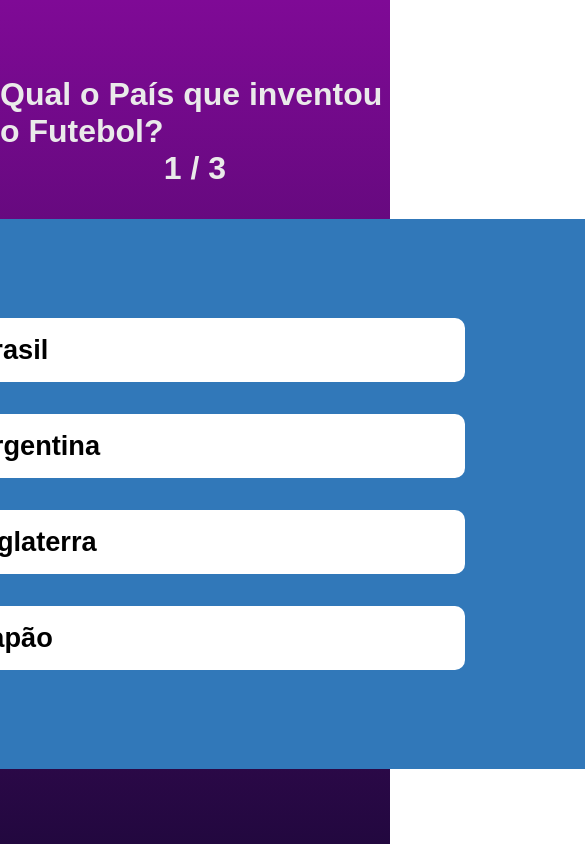
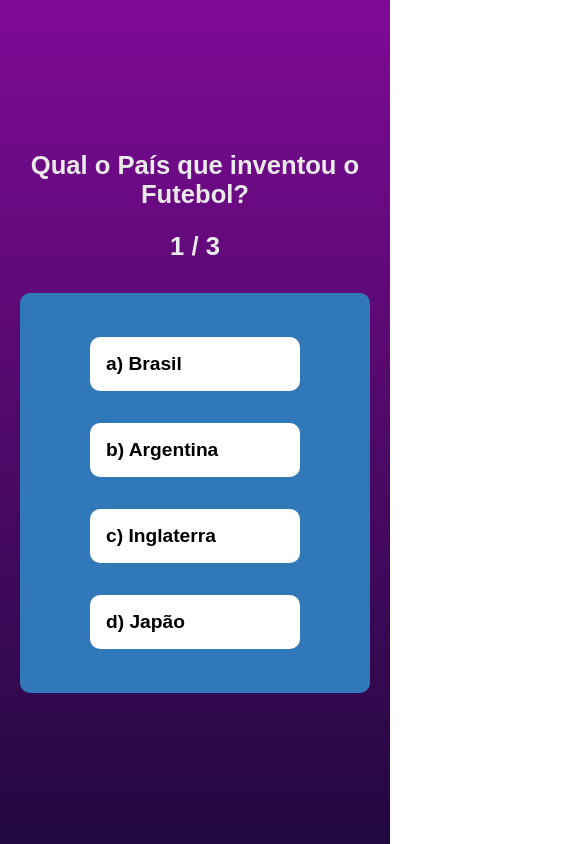
Before and after one commit to wesleydearaujoteixeira/quiz-answer-question, a React (Vite) app in the folder quiz/: page / in a window 390 px wide. Both pictures are taken after a click on the button "Iniciar o Quiz?". Shown: the top 844 px of the page, 585 px wide, since content can reach past the window. Built offline with nearby package versions, Linux system fonts and the light colour scheme; the HTML template or start-up script is replaced by a standard one.

Commit message:
editing files

```diff
--- a/quiz/src/App.css
+++ b/quiz/src/App.css
@@ -54,13 +54,20 @@
   align-items: center;
 }
 
+.TitleQuery {
+  width: 100%;
+  text-align: center;
+  display: flex;
+  flex-direction: column;
+  gap: 1.4rem;
+}
 
 
 .container {
   background-color: rgb(49, 120, 185);
   color: black;
-  height: 550px;
-  width: 900px;
+  height: 450px;
+  width: 600px;
   border-radius: 10px;
   display: flex;
   flex-direction: column;
@@ -69,6 +76,13 @@
   gap: 2rem;
   list-style-type: none;
   margin-top: 2rem;
+}
+
+
+.Image_Bruna {
+  width: 400px;
+  margin-top: 1rem;
+  border-radius: 10px;
 }
 
 
@@ -107,3 +121,81 @@
   color: white;
   font-size: 1.7rem;
 }
+
+
+@media screen and (max-width: 800px) {
+
+  .TitleQuery {
+    width: 100%;
+    text-align: center;
+    display: flex;
+    flex-direction: column;
+    gap: 1.4rem;
+  }
+
+  .container {
+    background-color: rgb(49, 120, 185);
+    color: black;
+    height: 400px;
+    width: 350px;
+    border-radius: 10px;
+    display: flex;
+    flex-direction: column;
+    justify-content: center;
+    align-items: center;
+    gap: 2rem;
+    list-style-type: none;
+    margin-top: 2rem;
+  }
+
+  .container > h1 {
+    font-size: 1.2rem;
+    background-color: white;
+    color: black;
+    border-radius: 10px;
+    width: 60%;
+    padding: 1rem;
+    cursor: pointer;
+  }
+
+
+  .container > .correct {
+    background-color: rgb(22, 202, 118);
+    font-size: 1.2rem;
+    color: white;
+    border-radius: 10px;
+    cursor: pointer;
+
+  }
+
+  .container > .incorrect {
+    background-color: rgba(202, 23, 23, 0.918);
+    color: white;
+    font-size: 1.2rem;
+  }
+
+  .main > div > button {
+    background-color: rgb(14, 22, 61);
+    width: 80%;
+    color: white;
+    font-size: 1.5rem;
+    text-shadow: 3px 3px 5px black;
+    margin: auto;
+    border-radius: 10px;
+    padding: 1rem;
+    text-align: center;
+    cursor: pointer;
+  }
+
+  h1 {
+    font-size: 1.6rem;
+  }
+  .Image_Bruna {
+    width: 350px;
+    margin-top: 1rem;
+    border-radius: 10px;
+  }
+
+
+
+}
--- a/quiz/src/App.tsx
+++ b/quiz/src/App.tsx
@@ -8,6 +8,7 @@ function App() {
   const [currentIndex, setCurrentIndex] = useState(0);
   const [initial, setInitial] = useState(false);
   const [lock, setLock] = useState(false);
+  const [loadImage, setLoadImage] = useState(false);
 
 
 
@@ -26,11 +27,13 @@ function App() {
             if(current === index && item) {
 
               item.classList.add('correct');
+              setLoadImage(true);
               setLock(true);
 
               setTimeout(() => {
                 setCurrentIndex(currentIndex + 1);
                 item.classList.remove('correct');
+                setLoadImage(false);
                 setLock(false);
               }, 5000);
 
@@ -58,10 +61,6 @@ function App() {
         setCurrentIndex(0);
       }
 
-
-
-
-
   }
 
   const handleState = () => {
@@ -77,9 +76,14 @@ function App() {
       {currentQA  && initial ? (
 
         <>
-          <h1>{currentQA.title}</h1>
+          <div className='TitleQuery'>
+              <h1>{currentQA.title}</h1>
+              <h1> {currentIndex + 1} / {questions_answers.length} </h1>
+          </div>
 
-            <h1> {currentIndex + 1} / {questions_answers.length} </h1>
+            {loadImage && (
+              <img  className='Image_Bruna' src="https://planetsex.com.br/Img/conteudo/cenas/cena_selecionada/fotos/bruna-surfistinha-transando-de-verdade_926_5.jpg" alt="" />
+            )}
 
           <section className={initial == true? 'container' : 'default'}>
 
--- a/quiz/src/questions/quetions.ts
+++ b/quiz/src/questions/quetions.ts
@@ -21,6 +21,7 @@ export const questions_answers:  QuestionAnswers[] = [
                 ],
 
                 currect: 2,
+
             },
 
             {
```
